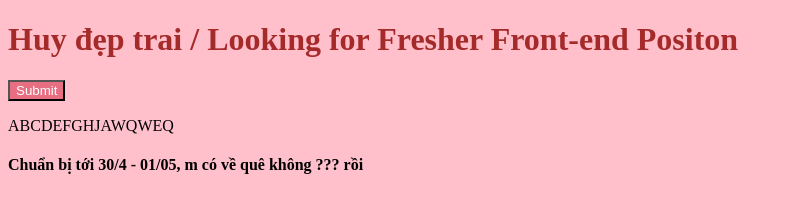
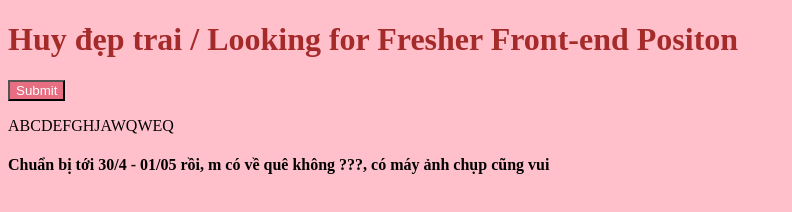
Before and after one commit to Huy-123/Git-Tutorial, a plain HTML site: page index.html in a window 1280 px wide. Shown: the whole page, without its empty margins (0-792 px from the left). Drawn offline with Linux system fonts and the light colour scheme.

Commit message:
Tạo conflict nữa nha

```diff
--- a/index.html
+++ b/index.html
@@ -12,7 +12,7 @@
 	<h1>Huy đẹp trai / Looking for Fresher Front-end Positon</h1>
 	<button>Submit</button>
 	<p>ABCDEFGHJAWQWEQ</p>
-	<h4>Chuẩn bị tới 30/4 - 01/05, m có về quê không ??? rồi</h4>
+	<h4>Chuẩn bị tới 30/4 - 01/05 rồi, m có về quê không ???, có máy ảnh chụp cũng vui</h4>
 </body>
 </html>
 
```
